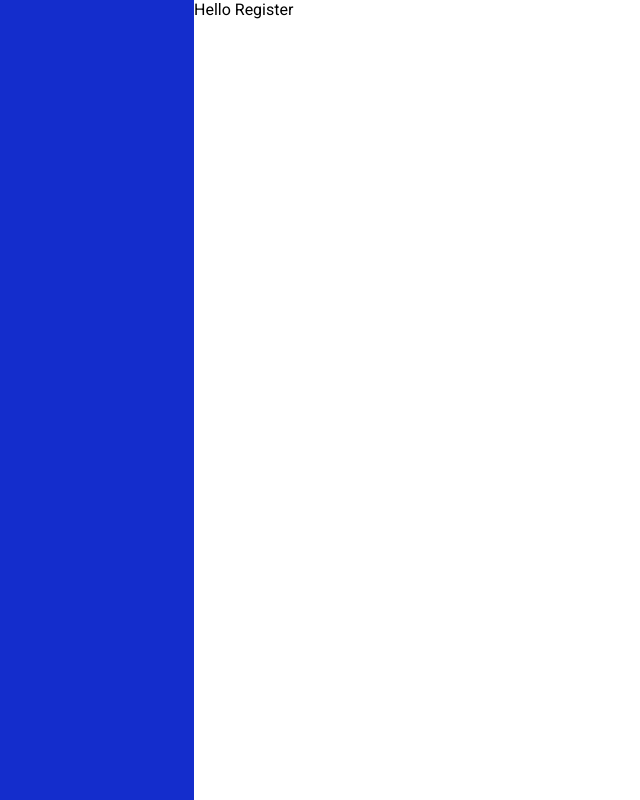
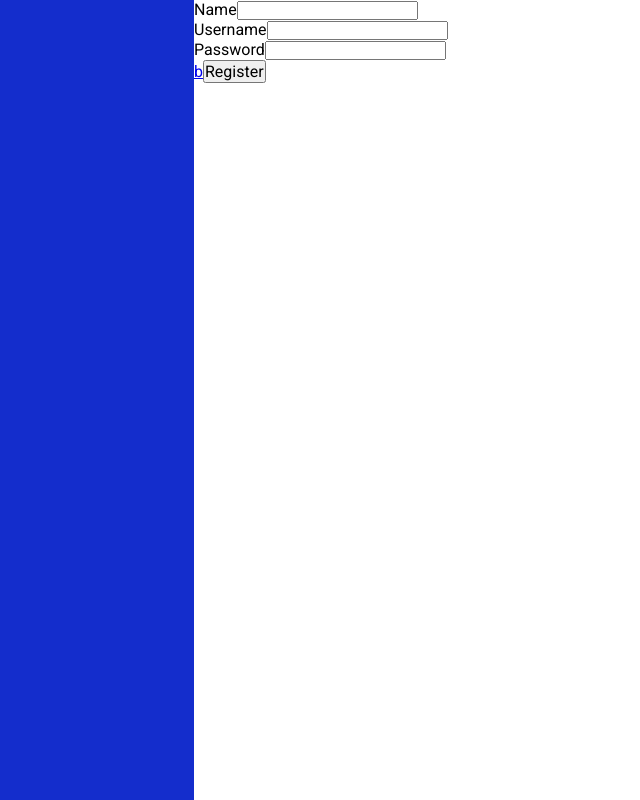
Before and after one commit to GuilhermeNied/auth-project, a React (Vite) app in the folder client/: page /register in a window 1280 px wide. Shown: the whole page, without its empty margins (446-1086 px from the left). Built offline with nearby package versions, Linux system fonts and the light colour scheme.

Commit message:
Creating structure of page

```diff
--- a/client/src/pages/Login/index.tsx
+++ b/client/src/pages/Login/index.tsx
@@ -1,7 +1,18 @@
 export function Login() {
   return (
-    <div>
-
+    <div className="login-page-container">
+      <form>
+        <div>
+          <label>Username:</label>
+          <input type="text" placeholder="Username" />
+        </div>
+        <div>
+          <label>Password:</label>
+          <input type="password" />
+        </div>
+        <a href="/register">a</a>
+        <button>Login</button>
+      </form>
     </div>
   )
 }
--- a/client/src/pages/Register/index.tsx
+++ b/client/src/pages/Register/index.tsx
@@ -1,7 +1,29 @@
 export function Register() {
   return (
-    <div>
-      Hello Register
+    <div className="register-page-container">
+      <form>
+        <div>
+          <label>
+            Name
+          </label>
+          <input type="text" />
+        </div>
+        <div>
+          <label>
+            Username
+          </label>
+          <input type="text" />
+
+        </div>
+        <div>
+          <label>
+            Password
+          </label>
+          <input type="text" />
+        </div>
+        <a href="/">b</a>
+        <button>Register</button>
+      </form>
     </div>
   )
 }
```
